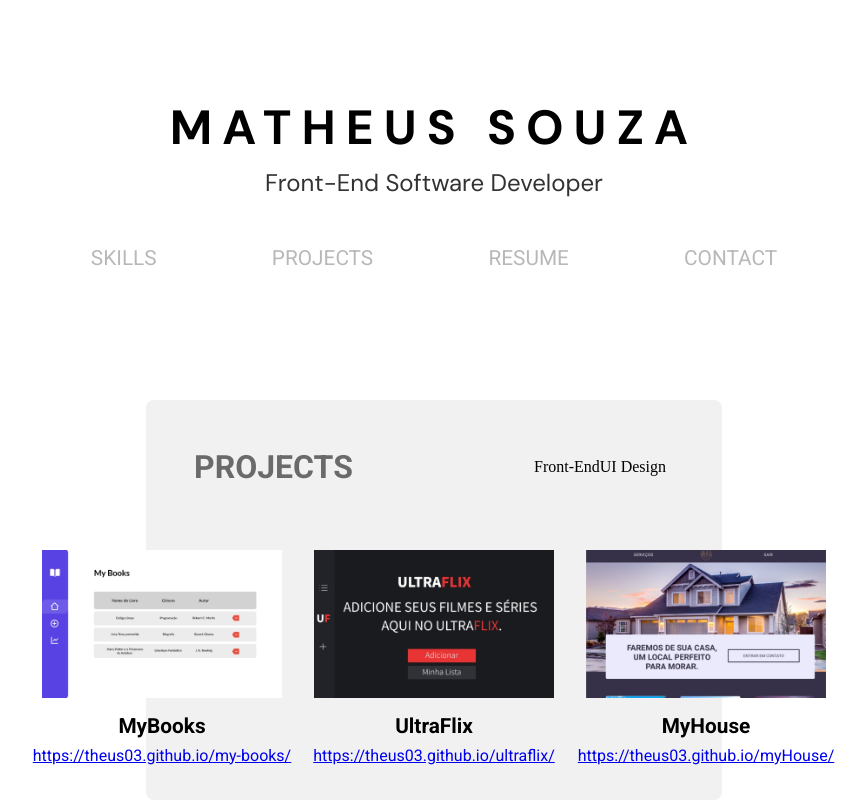
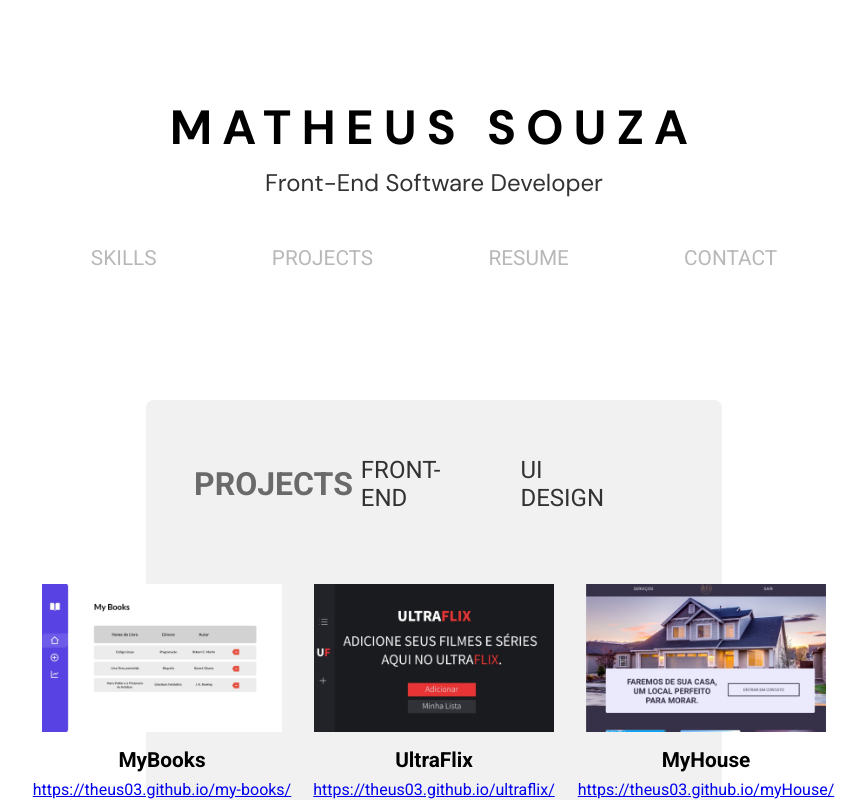
Before and after one commit to Theus03/portfolio, a React (Vite) app: page /projects in a window 1280 px wide. Shown: the whole page, without its empty margins (206-1072 px from the left). Built offline with nearby package versions, Linux system fonts and the light colour scheme.

Commit message:
Page Projects part FrontEnd

```diff
--- a/src/pages/Projects.tsx
+++ b/src/pages/Projects.tsx
@@ -9,8 +9,8 @@ export function Projects() {
                 <div className="header-projects">
                         <h1 className="title-projects">Projects</h1>
                         <div className="choose-projects">
-                            <p className="textChoose-projects">Front-End</p>
-                            <p className="textChoose-projects">UI Design</p>
+                            <a className="textChoose-projects" href=''>Front-End</a>
+                            <a className="textChoose-projects" href=''>UI Design</a>
                         </div>
                     </div>
                 <div className="body-projects" id="body-projects">
--- a/src/styles/global.scss
+++ b/src/styles/global.scss
@@ -67,6 +67,14 @@
         .choose-skills, .choose-projects {
             display: flex;
             margin: 0.5rem;
+
+            .textChoose-projects {
+                margin-right: 5rem;
+                font: 200 1.5rem Roboto, 'sans-serif';
+                color: #323232;
+                text-transform: uppercase;
+                text-decoration: none;
+            }
         }
 
         .title-skills, .title-projects {
```
